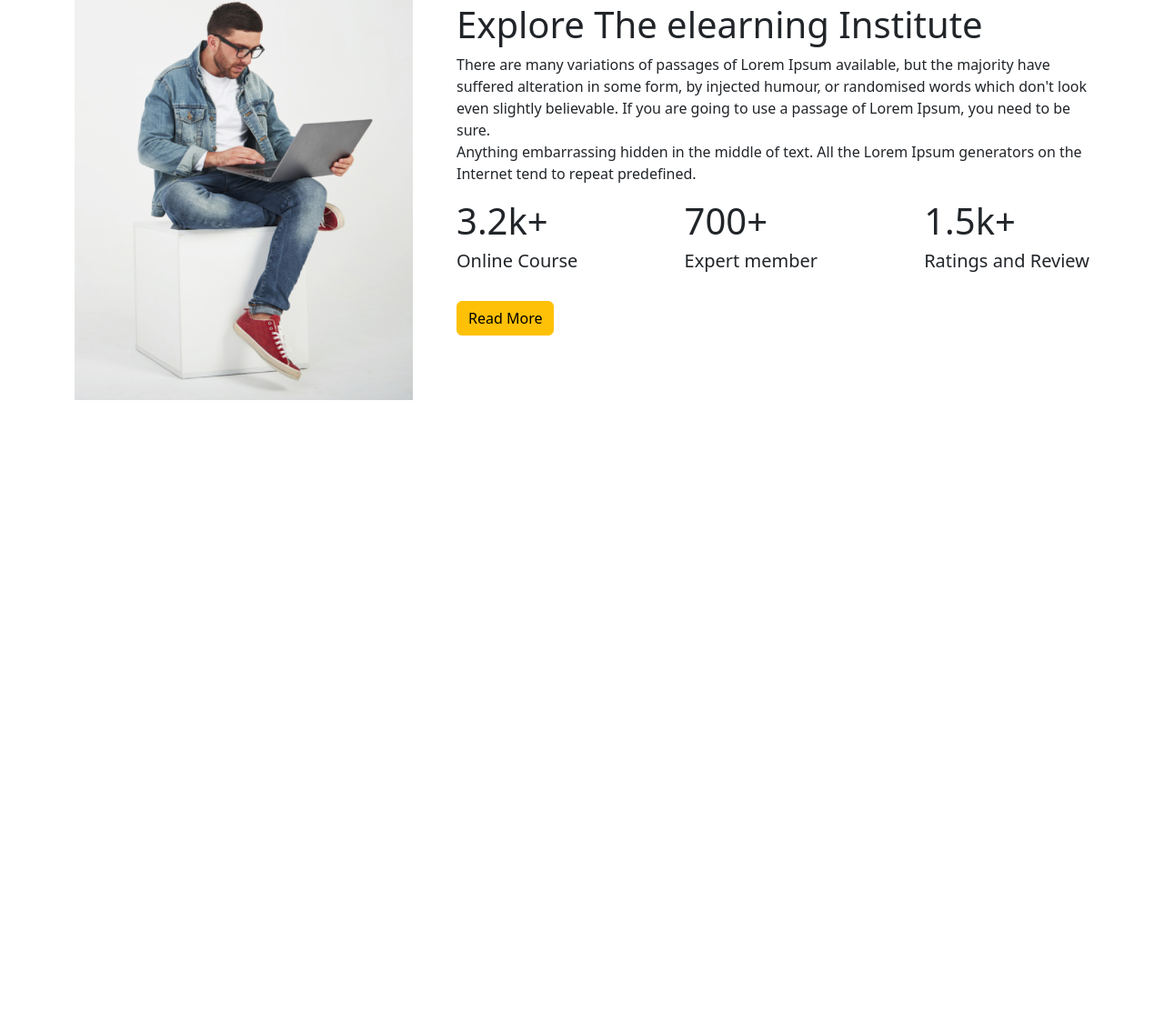
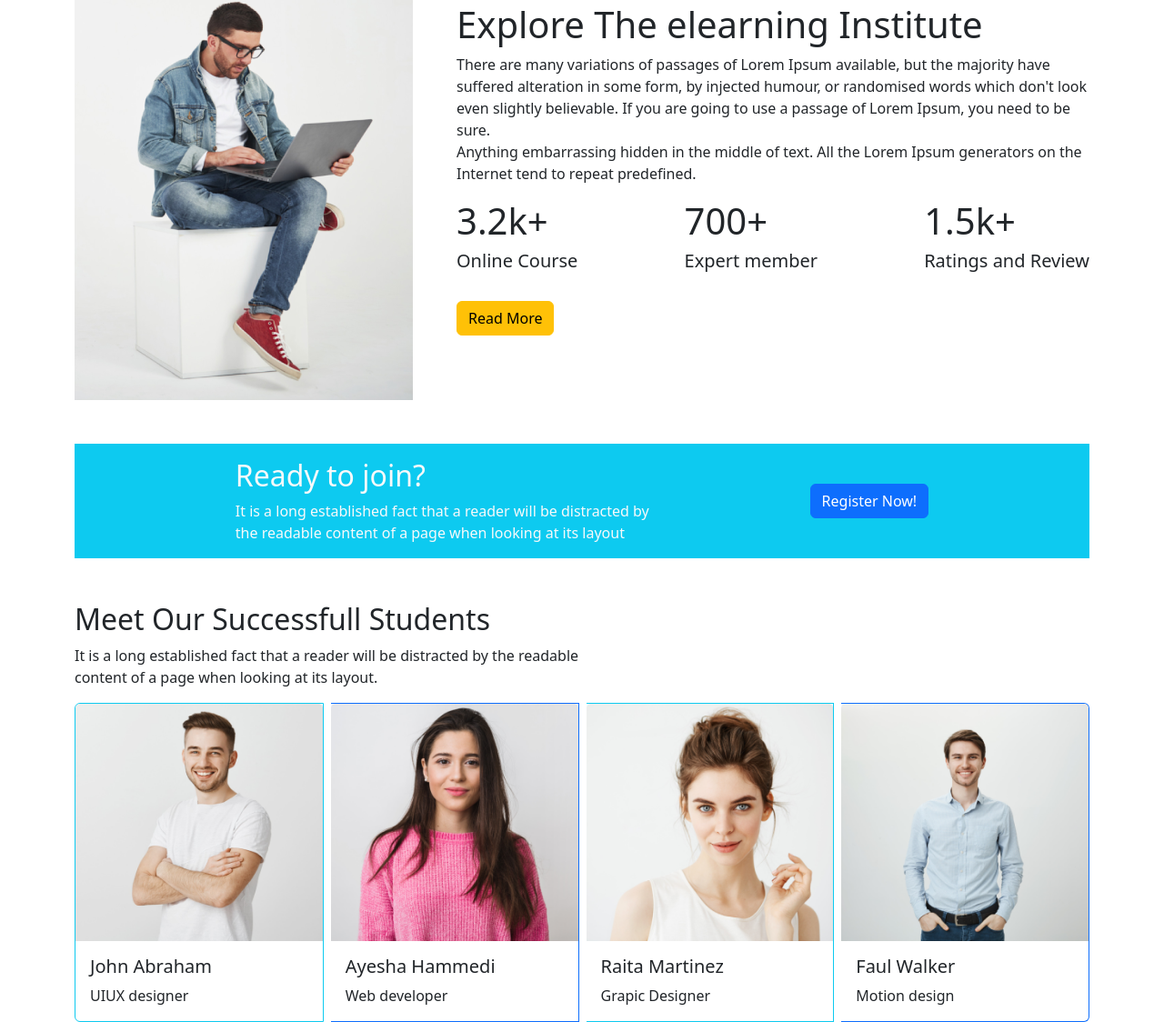
Before and after one commit to Abdur-Rahman9023/Ed-tech-website, a plain HTML site: page index.html in a window 1280 px wide. Shown: the part 1759-2883 px from the top of the page at 91% size. Before the commit the page ends 2199 px from the top, so only its background shows below. Drawn offline with nearby package versions, Linux system fonts and the light colour scheme.

Commit message:
modal section

```diff
--- a/index.html
+++ b/index.html
@@ -206,10 +206,90 @@
       </section>
       <!-- explore part ends here -->
       <!-- simple modal part here -->
-      <section class="modal-part">
-
+      <section class=" container modal-part mt-5">
+        <div class=" d-flex align-items-center justify-content-evenly bg-info">
+          <div class="text-part text-light mt-3">
+           <h2> Ready to join?</h2>
+           <p>It is a long established fact that a reader will be distracted by <br> the
+            readable content of a page when looking at its layout</p>
+          </div>
+          <!-- Button trigger modal -->
+<button type="button" class="btn btn-primary" data-bs-toggle="modal" data-bs-target="#exampleModal">
+  Register Now!
+</button>
+<!-- Modal -->
+<div class="modal fade" id="exampleModal" tabindex="-1" aria-labelledby="exampleModalLabel" aria-hidden="true">
+  <div class="modal-dialog">
+    <div class="modal-content">
+      <div class="modal-header">
+        <h5 class="modal-title" id="exampleModalLabel">Register Form</h5>
+        <button type="button" class="btn-close" data-bs-dismiss="modal" aria-label="Close"></button>
+      </div>
+      <div class="modal-body">
+        <form>
+          <div class="mb-3">
+            <label for="exampleInputEmail1" class="form-label">Email address</label>
+            <input type="email" class="form-control" id="exampleInputEmail1" aria-describedby="emailHelp">
+            <div id="emailHelp" class="form-text">We'll never share your email with anyone else.</div>
+          </div>
+          <div class="mb-3">
+            <label for="exampleInputPassword1" class="form-label">Password</label>
+            <input type="password" class="form-control" id="exampleInputPassword1">
+          </div>
+          <div class="mb-3 form-check">
+            <input type="checkbox" class="form-check-input" id="exampleCheck1">
+            <label class="form-check-label" for="exampleCheck1">Check me out</label>
+          </div>
+          <button type="submit" class="btn btn-primary">Submit</button>
+        </form>
+      </div>
+    </div>
+  </div>
+</div>
+        </div>
       </section>
       <!-- simple modal part ends here -->
+      <!-- successful student section starts here-->
+      <div class=" container mt-5 ">
+        <h2>  Meet Our Successfull
+          Students</h2>
+         <p> It is a long established fact that a reader will be distracted by the
+          readable <br> content of a page when looking at its layout.</p>
+      </div>
+      <div class="container">
+        <div class="card-group ">
+          <div class="card me-2 border-info">
+            <img src="student-3.png" class="card-img-top" alt="...">
+            <div class="card-body">
+              <h5 class="card-title">John Abraham</h5>
+              <p class="card-text">UIUX designer</p>
+            </div>
+          </div>
+          <div class="card me-2 border-primary">
+            <img src="student-2.png" class="card-img-top" alt="...">
+            <div class="card-body">
+              <h5 class="card-title">Ayesha Hammedi</h5>
+              <p class="card-text">Web developer</p>
+            </div>
+          </div>
+          <div class="card me-2 border-info">
+            <img src="student-4.png " class="card-img-top" alt="...">
+            <div class="card-body">
+              <h5 class="card-title">Raita Martinez</h5>
+              <p class="card-text">Grapic Designer</p>
+            </div>
+          </div>
+          <div class="card border-primary">
+            <img src="student-1.png" class="card-img-top" alt="...">
+            <div class="card-body">
+              <h5 class="card-title">Faul Walker</h5>
+              <p class="card-text">Motion design
+              </p>
+            </div>
+          </div>
+      </div>
+      <!-- successful student section ends here-->
+
     </main>
 
     <script src="https://cdn.jsdelivr.net/npm/bootstrap@5.2.0/dist/js/bootstrap.bundle.min.js" integrity="sha384-A3rJD856KowSb7dwlZdYEkO39Gagi7vIsF0jrRAoQmDKKtQBHUuLZ9AsSv4jD4Xa" crossorigin="anonymous"></script>
```
